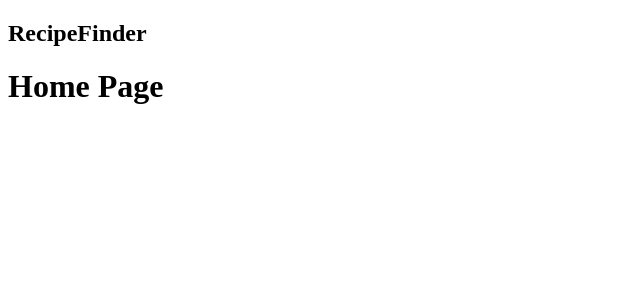
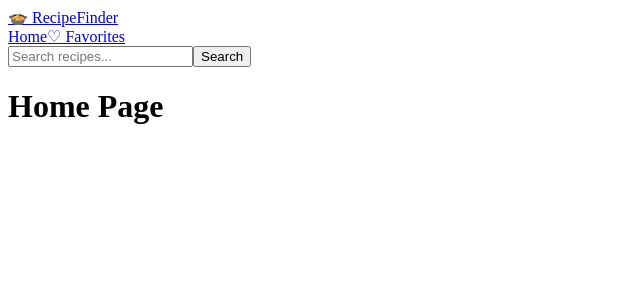
Before and after one commit to darshita2711/sba_10_recipe-discovery-app, a React (Vite) app: page / in a window 1280 px wide. Shown: the top 300 px of the page, without its empty margins (0-640 px from the left). Built offline with nearby package versions, Linux system fonts and the light colour scheme.

Commit message:
added links in navbar

```diff
--- a/src/components/Navbar.tsx
+++ b/src/components/Navbar.tsx
@@ -1,11 +1,43 @@
-// import {usestate} from 'react';
+
+import { useState, type FormEvent } from 'react';
 import {Link,useNavigate} from 'react-router-dom';
 
 function Navbar() {
+    const [searchTerm, setSearchTerm] = useState("");
+    const navigate = useNavigate();
+
+    function handleSearch(event: FormEvent<HTMLFormElement>) {
+        event.preventDefault();
+
+        if (searchTerm.trim() === "") {
+            return;
+        }
+
+        navigate(`/search?query=${encodeURIComponent(searchTerm.trim())}`);
+
+        setSearchTerm("");
+        }
 
   return (
-    <nav>
-      <h1>RecipeFinder</h1>
+      <nav className="navbar">
+      <Link to="/" className="logo">
+        🍲 RecipeFinder
+      </Link>
+
+      <div className="nav-links">
+        <Link to="/">Home</Link>
+        <Link to="/favorites">♡ Favorites</Link>
+      </div>
+         <form onSubmit={handleSearch} className="search-form">
+        <input
+          type="text"
+          placeholder="Search recipes..."
+          value={searchTerm}
+          onChange={(event) => setSearchTerm(event.target.value)}
+        />
+
+        <button type="submit">Search</button>
+      </form>
     </nav>
   );
 }
```
